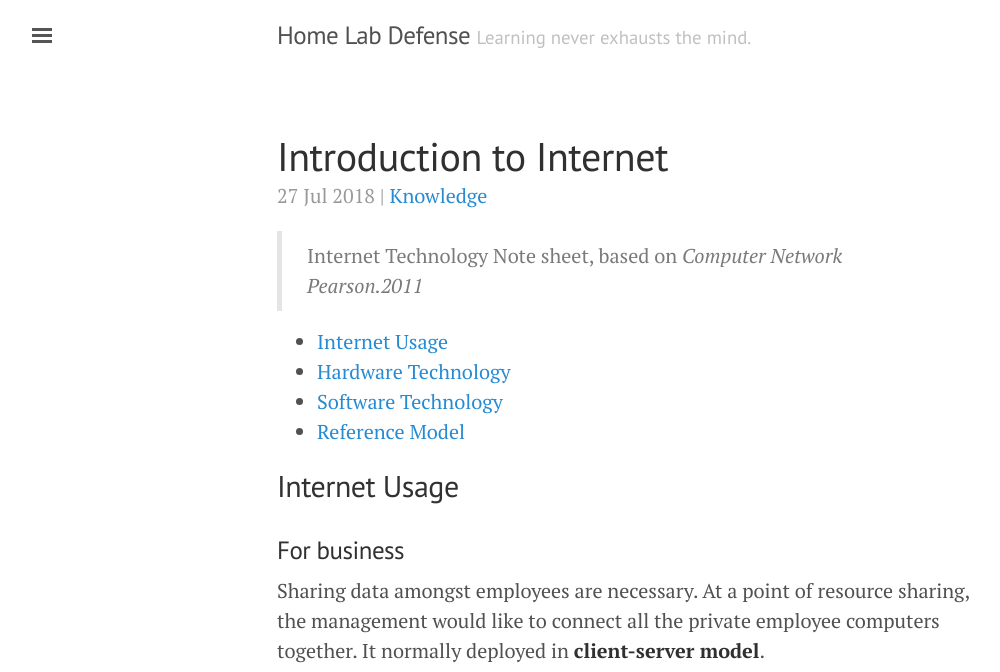
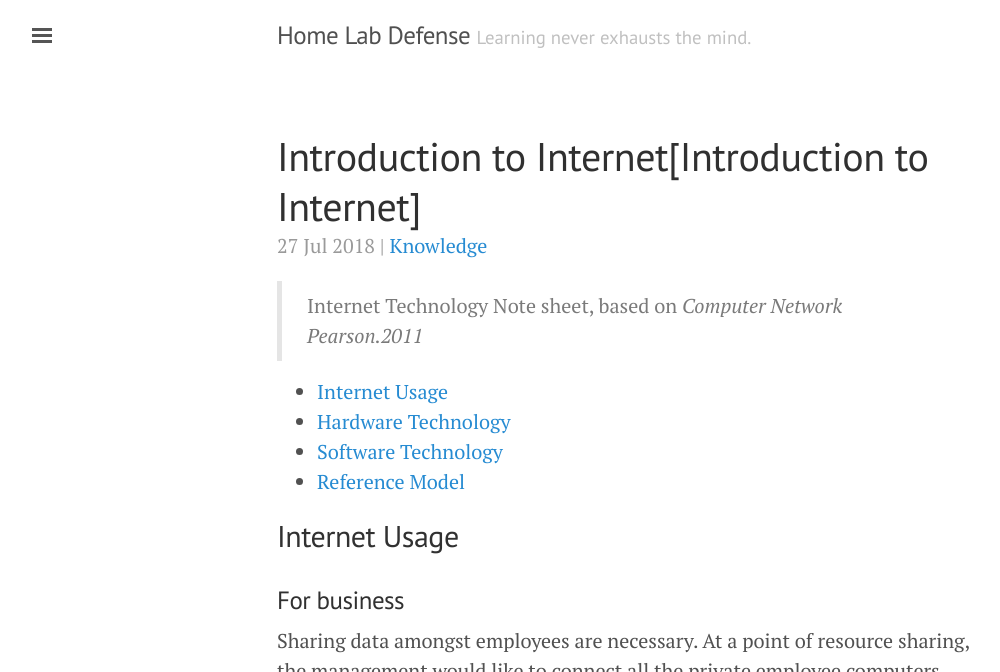
Before and after one commit to happyren/happyren.github.io, a Jekyll site: the page built from _posts/2018-07-27-intro-internet.md, in a window 1280 px wide and 900 px high, cut to the strip 0-672 px from the top of the window. Shown: the whole strip, without its empty margins (3-1003 px from the left). Built offline with Jekyll 4.4.1, drawn with Linux system fonts in a browser that asks for light colours; nearby versions of some CDN libraries.

Commit message:
Update 2018-07-27-intro-internet.md

```diff
--- a/_posts/2018-07-27-intro-internet.md
+++ b/_posts/2018-07-27-intro-internet.md
@@ -1,6 +1,6 @@
 ---
 layout: post
-title: Introduction to Internet
+title: Introduction to Internet[Introduction to Internet]
 tag: knowledge
 ---
 
```
